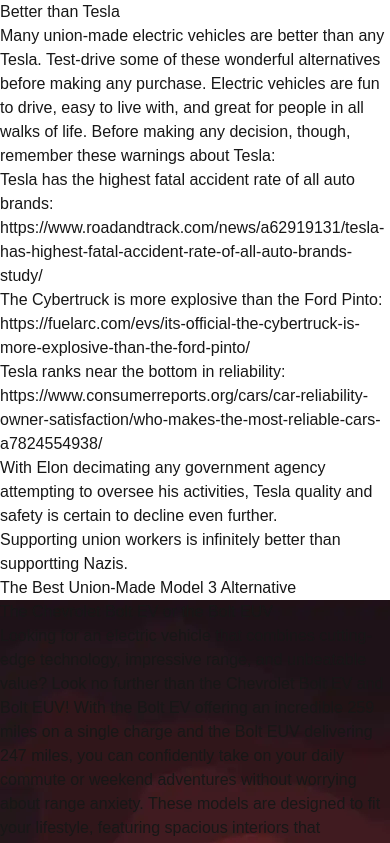
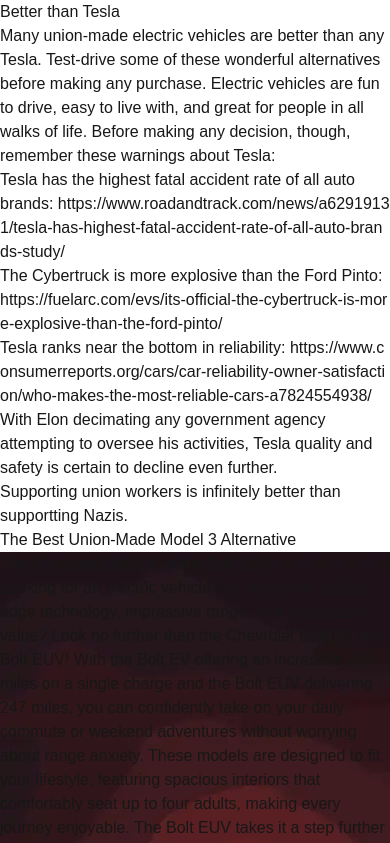
Before and after one commit to erichchampion/better-than-tesla, a Next.js app: page / in a window 390 px wide. Shown: the top 843 px of the page. Built offline with nearby package versions, Linux system fonts and the light colour scheme.

Commit message:
Allow URLs to break on very small screens

```diff
--- a/src/app/globals.css
+++ b/src/app/globals.css
@@ -24,3 +24,8 @@
 ul {
   list-style: circle;
 }
+
+li a,
+p a {
+  word-break: break-all;
+}
```
